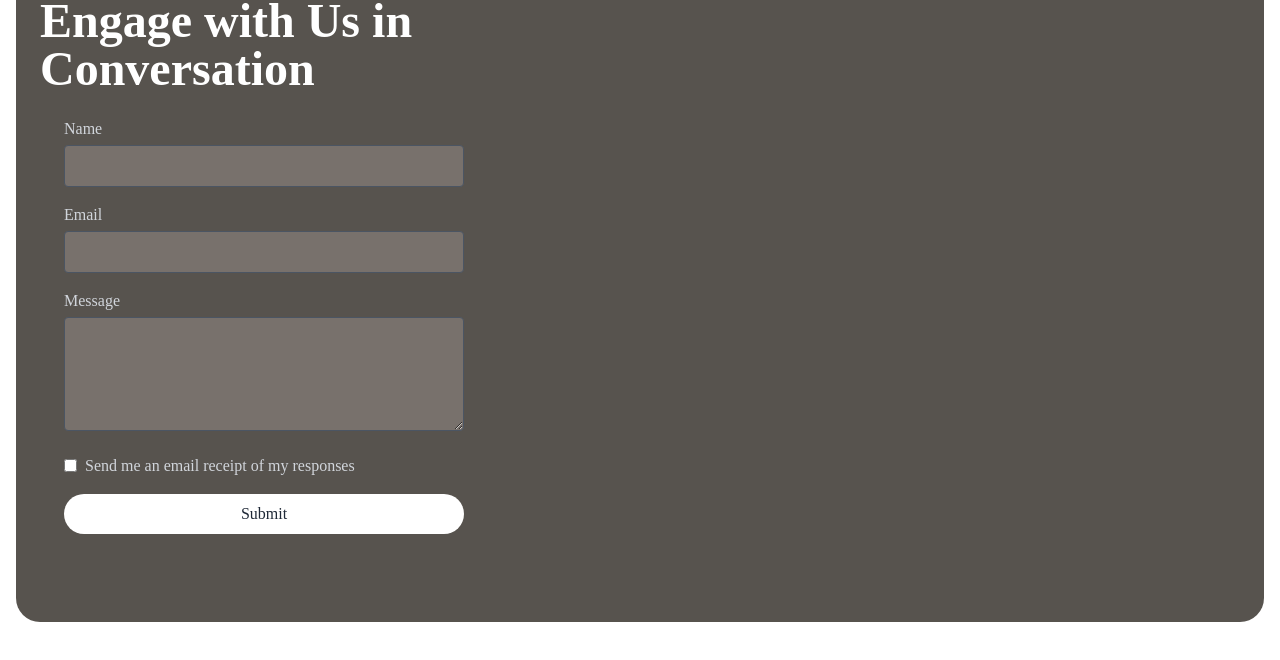
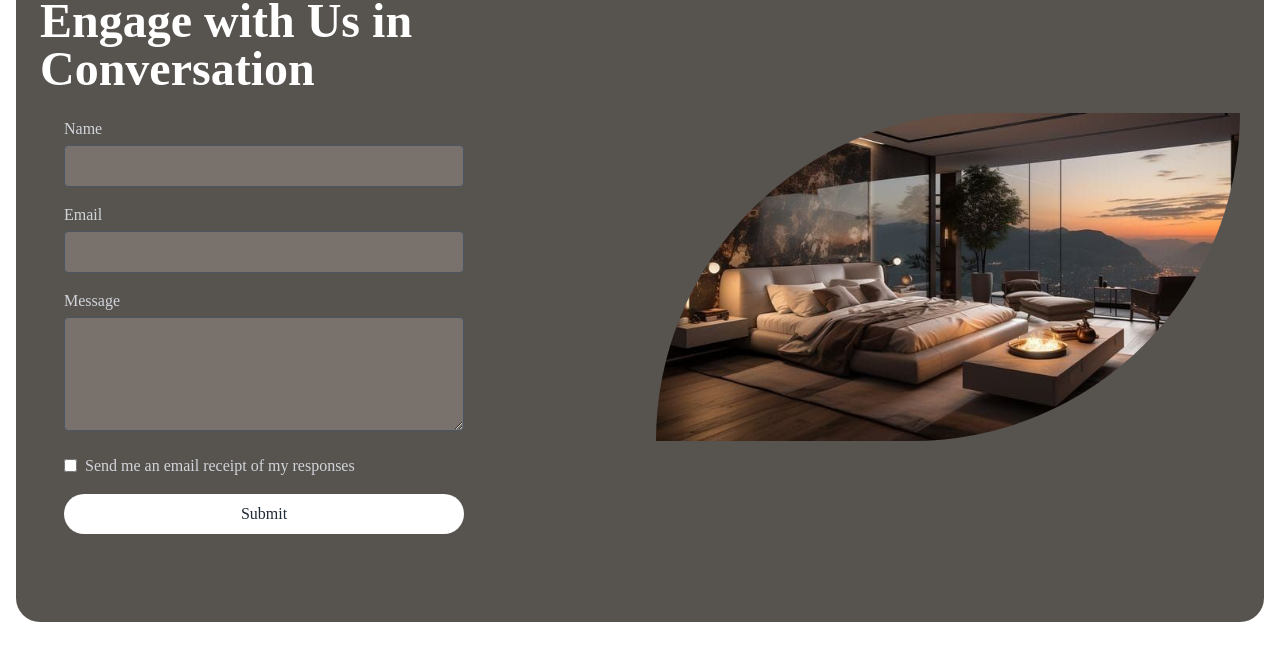
Before and after one commit to aizarfarhan25/comfie, a plain HTML site: page index.html in a window 1280 px wide. Shown: the part 3776-4436 px from the top of the page. Drawn offline with nearby package versions, Linux system fonts and the light colour scheme; a web font is replaced by a local one.

Commit message:
set center the img in section contact us and add new img to folder assets

```diff
--- a/index.html
+++ b/index.html
@@ -394,7 +394,7 @@
 
           </div>
 
-          <div>
+          <div class="flex items-center justify-center">
             <img src="/assets/wallpaper-3.jpeg" alt="" class="rounded-tl-full rounded-br-full">
           </div>
 
```
Also changed, not shown: assets/wallpaper-2.jpeg (added), assets/wallpaper-3.jpeg (added).
